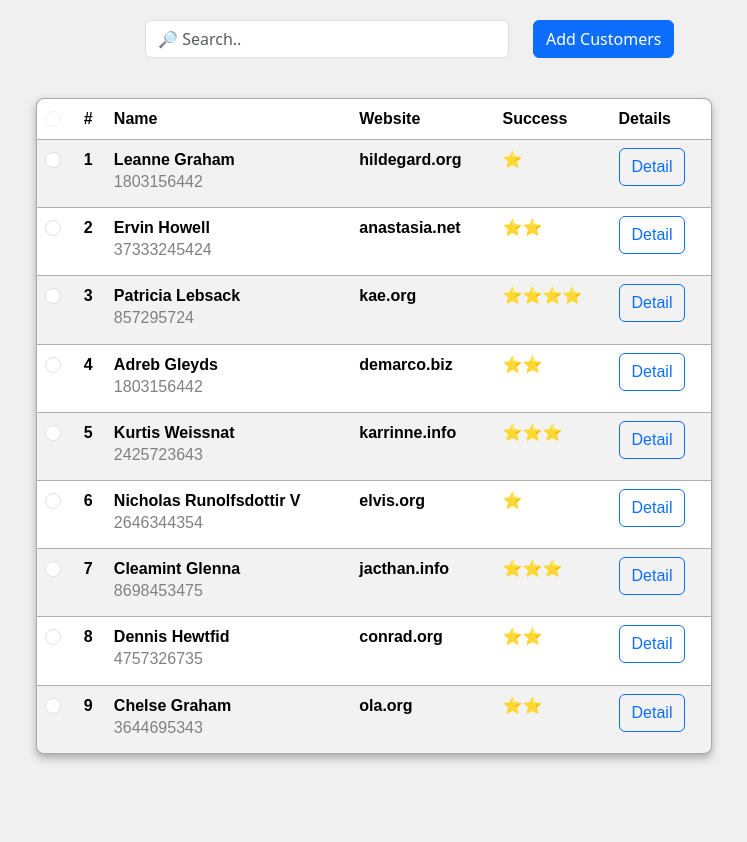
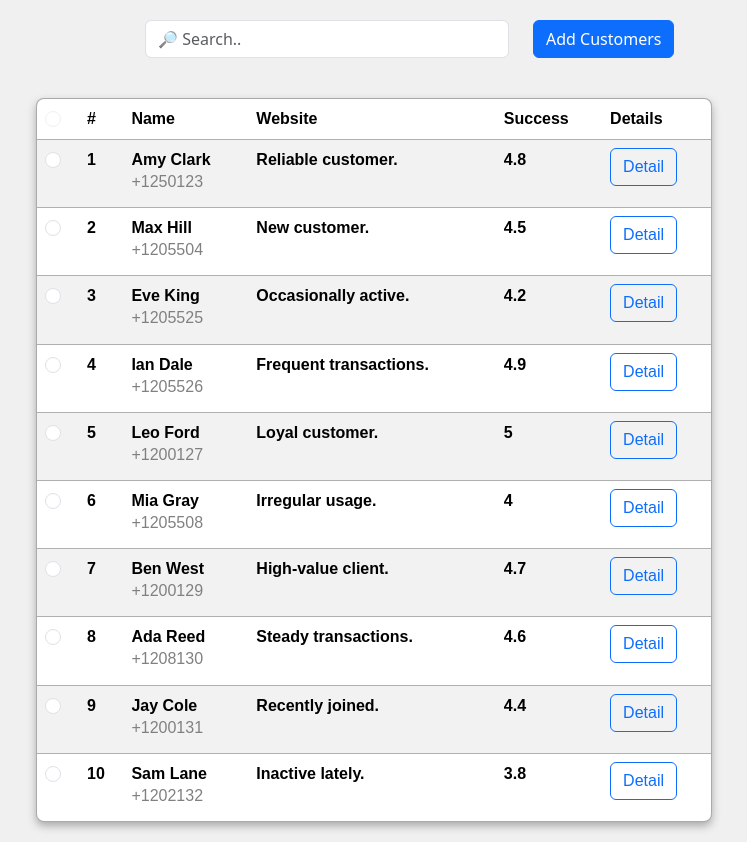
Before and after one commit to busrasgkts15/FirstReactProject, a React (Create React App) app: page / in a window 1280 px wide. Shown: the whole page, without its empty margins (266-1013 px from the left). Before the commit the page ends 800 px from the top, so only its background shows below. Built offline with nearby package versions, Linux system fonts and the light colour scheme; data requests are answered from the project's data file.

Commit message:
navigate detial

```diff
--- a/src/App.js
+++ b/src/App.js
@@ -1,122 +1,112 @@
-import React from "react";
+import React, { useState } from "react";
 import "bootstrap/dist/css/bootstrap.min.css";
 import "./App.css";
-import FilterCustomerTable from "./components/FilterCustomerTable";
-import { useEffect, useState } from "react";
-import axios from "axios";
+import { BrowserRouter } from "react-router";
+import { useRoutes } from "react-router";
+import Routers from "./routes/Router";
+
+
 
 export default function App() {
-  const [user, setUser] = useState([]);
+  const [userId , setUserId] = useState("1")
 
-  useEffect(() => {
-    const users = async () => {
-      try {
-        const response = await axios.get(
-          "http://localhost:3000/users"
-        );
-        setUser(response.data);
-      } catch (error) {
-        console.error("Hay aksi! Bir meteor yağmuruna yakalandık:", error);
-      }
-    };
-
-    users();
-  }, []);
+  return (
+    <BrowserRouter>
+      <Routers customer={CUSTOMERS} userId={userId} setUserId={setUserId}/>
+    </BrowserRouter>
+  );
+}
 
 
-  console.log(user)
-  return <FilterCustomerTable customers={user} />;
-}
-
-// const CUSTOMERS = [
-//   {
-//     id: 1,
-//     fullname: "Amy Clark",
-//     phonenumber: "+1250123",
-//     description: "Reliable customer.",
-//     status: "active",
-//     rate: 4.8,
-//     balance: "-$234.56",
-//   },
-//   {
-//     id: 2,
-//     fullname: "Max Hill",
-//     phonenumber: "+1205504",
-//     description: "New customer.",
-//     status: "active",
-//     rate: 4.5,
-//     balance: "$150.00",
-//   },
-//   {
-//     id: 3,
-//     fullname: "Eve King",
-//     phonenumber: "+1205525",
-//     description: "Occasionally active.",
-//     status: "inactive",
-//     rate: 4.2,
-//     balance: "$89.40",
-//   },
-//   {
-//     id: 4,
-//     fullname: "Ian Dale",
-//     phonenumber: "+1205526",
-//     description: "Frequent transactions.",
-//     status: "active",
-//     rate: 4.9,
-//     balance: "-$320.80",
-//   },
-//   {
-//     id: 5,
-//     fullname: "Leo Ford",
-//     phonenumber: "+1200127",
-//     description: "Loyal customer.",
-//     status: "active",
-//     rate: 5.0,
-//     balance: "-$420.00",
-//   },
-//   {
-//     id: 6,
-//     fullname: "Mia Gray",
-//     phonenumber: "+1205508",
-//     description: "Irregular usage.",
-//     status: "inactive",
-//     rate: 4.0,
-//     balance: "$50.00",
-//   },
-//   {
-//     id: 7,
-//     fullname: "Ben West",
-//     phonenumber: "+1200129",
-//     description: "High-value client.",
-//     status: "active",
-//     rate: 4.7,
-//     balance: "-$540.50",
-//   },
-//   {
-//     id: 8,
-//     fullname: "Ada Reed",
-//     phonenumber: "+1208130",
-//     description: "Steady transactions.",
-//     status: "active",
-//     rate: 4.6,
-//     balance: "$210.75",
-//   },
-//   {
-//     id: 9,
-//     fullname: "Jay Cole",
-//     phonenumber: "+1200131",
-//     description: "Recently joined.",
-//     status: "active",
-//     rate: 4.4,
-//     balance: "$100.00",
-//   },
-//   {
-//     id: 10,
-//     fullname: "Sam Lane",
-//     phonenumber: "+1202132",
-//     description: "Inactive lately.",
-//     status: "inactive",
-//     rate: 3.8,
-//     balance: "$30.00",
-//   },
-// ];
+const CUSTOMERS = [
+  {
+    id: 1,
+    name: "Amy Clark",
+    phone: "+1250123",
+    Website: "Reliable customer.",
+    status: "active",
+    success: 4.8,
+    balance: "-$234.56",
+  },
+  {
+    id: 2,
+    name: "Max Hill",
+    phone: "+1205504",
+    Website: "New customer.",
+    status: "active",
+    success: 4.5,
+    balance: "$150.00",
+  },
+  {
+    id: 3,
+    name: "Eve King",
+    phone: "+1205525",
+    Website: "Occasionally active.",
+    status: "inactive",
+    success: 4.2,
+    balance: "$89.40",
+  },
+  {
+    id: 4,
+    name: "Ian Dale",
+    phone: "+1205526",
+    Website: "Frequent transactions.",
+    status: "active",
+    success: 4.9,
+    balance: "-$320.80",
+  },
+  {
+    id: 5,
+    name: "Leo Ford",
+    phone: "+1200127",
+    Website: "Loyal customer.",
+    status: "active",
+    success: 5.0,
+    balance: "-$420.00",
+  },
+  {
+    id: 6,
+    name: "Mia Gray",
+    phone: "+1205508",
+    Website: "Irregular usage.",
+    status: "inactive",
+    success: 4.0,
+    balance: "$50.00",
+  },
+  {
+    id: 7,
+    name: "Ben West",
+    phone: "+1200129",
+    Website: "High-value client.",
+    status: "active",
+    success: 4.7,
+    balance: "-$540.50",
+  },
+  {
+    id: 8,
+    name: "Ada Reed",
+    phone: "+1208130",
+    Website: "Steady transactions.",
+    status: "active",
+    success: 4.6,
+    balance: "$210.75",
+  },
+  {
+    id: 9,
+    name: "Jay Cole",
+    phone: "+1200131",
+    Website: "Recently joined.",
+    status: "active",
+    success: 4.4,
+    balance: "$100.00",
+  },
+  {
+    id: 10,
+    name: "Sam Lane",
+    phone: "+1202132",
+    Website: "Inactive lately.",
+    status: "inactive",
+    success: 3.8,
+    balance: "$30.00",
+  },
+];
--- a/src/components/Customer.js
+++ b/src/components/Customer.js
@@ -1,14 +1,13 @@
 import { Button, Input } from "reactstrap";
+import { Link, useNavigate } from "react-router";
 
 function Customer({ customer }) {
-  // const checkColor = (blnc) => {
-  //   console.log(blnc);
-  //   if (blnc.includes("-")) {
-  //     return "red";
-  //   } else {
-  //     return "green";
-  //   }
-  // };
+
+  const navigate = useNavigate()
+
+  const goToDetail = (id) =>{
+    navigate(`/details/${id}`, {state: [customer]?.filter(item => item.id === id)})
+  }
 
   return (
     <>
@@ -31,7 +30,10 @@ function Customer({ customer }) {
           {customer.balance}
         </th> */}
         <th>
-          <Button color="primary" outline size="md">
+          {console.log("okanId",customer)}
+          <Button color="primary" outline size="md"
+          onClick={() => goToDetail(customer?.id)}
+          >
             Detail
           </Button>
         </th>
--- /dev/null
+++ b/src/components/pages/Detail.js
@@ -0,0 +1,45 @@
+import {
+  Button,
+  Card,
+  CardBody,
+  CardText,
+  CardTitle,
+  CardSubtitle,
+} from "reactstrap";
+import { useLocation, useParams } from "react-router";
+import { useState } from "react";
+
+function Detail({ customer }) {
+
+  // const { id } = useParams(); // userID
+
+  const locaiton = useLocation()
+
+  const [user, setUser] = useState(locaiton?.state[0])
+
+  return (
+    <>
+      <Card
+        color="light"
+        style={{
+          width: "18rem",
+        }}
+      >
+        <img alt="Sample" src="https://picsum.photos/300/200" />
+        <CardBody>
+          <CardTitle tag="h5">{user.name}</CardTitle>
+          <CardSubtitle className="mb-2 text-muted" tag="h6">
+            Card subtitle
+          </CardSubtitle>
+          <CardText>
+            Some quick example text to build on the card title and make up the
+            bulk of the card‘s content.
+          </CardText>
+          <Button>Button</Button>
+        </CardBody>
+      </Card>
+    </>
+  );
+}
+
+export default Detail;
--- /dev/null
+++ b/src/components/pages/Users.js
@@ -0,0 +1,21 @@
+import { useState, useEffect } from "react";
+import  axios  from "axios";
+import FilterCustomerTable from "../FilterCustomerTable";
+
+const Users = ({customers}) => {
+  const [user, setUser] = useState([]);
+
+  const getUsers = () =>{
+    axios.get("http://localhost:3000/users").then(res =>{
+      setUser(res.data)
+    })
+  }
+
+  useEffect(() => {
+    getUsers()
+  }, []);
+
+  return <FilterCustomerTable customers={customers} />;
+};
+
+export default Users;
--- /dev/null
+++ b/src/routes/Router.js
@@ -0,0 +1,36 @@
+import { Navigate } from "react-router";
+import { Children, lazy } from "react";
+import { useRoutes } from "react-router";
+import Users from "../components/pages/Users";
+
+// lazy ile yüklenmesi gereken react bileşenlerini tanımlamak için kullanılır.
+const UsersTable = lazy(() => import("../components/pages/Users"));
+const DetailUser = lazy(() => import("../components/pages/Detail"));
+
+function Routers({ customer, userId, setUserId }) {
+  const id = userId;
+  console.log("id:", id);
+  const AppRoutes = [
+    {
+      path: "/",
+      children: [
+        { path: "", exact: true, element: <UsersTable customers={customer} /> },
+      ],
+    },
+    {
+      path: `/details/:${id}`,
+      children: [
+        {
+          path: "",
+          exact: true,
+          element: <DetailUser customer={customer} />,
+        },
+      ],
+    },
+  ];
+
+  let router = useRoutes(AppRoutes);
+  return router;
+}
+
+export default Routers;
```
